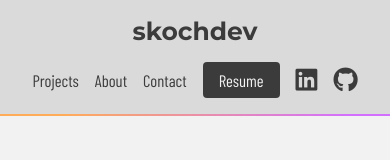
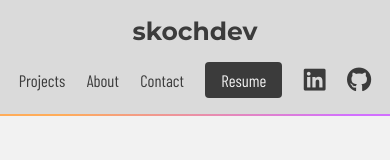
Before and after one commit to skochdev/bohdan-skochii, a website: page index.html in a window 390 px wide. Shown: the top 160 px of the page. Drawn offline with nearby package versions, Linux system fonts and the light colour scheme; a web font is replaced by a local one.

Commit message:
change navigation flex settings for mobile

```diff
--- a/src/css/style.css
+++ b/src/css/style.css
@@ -228,12 +228,12 @@ nav {
   padding: 1rem 0;
 }
 
-nav ul {
+.nav__main-nav {
   padding: 0;
   margin: 0;
   display: flex;
   flex-flow: row wrap;
-  justify-content: center;
+  justify-content: space-around;
   align-items: center;
   gap: 1rem;
 }
```
